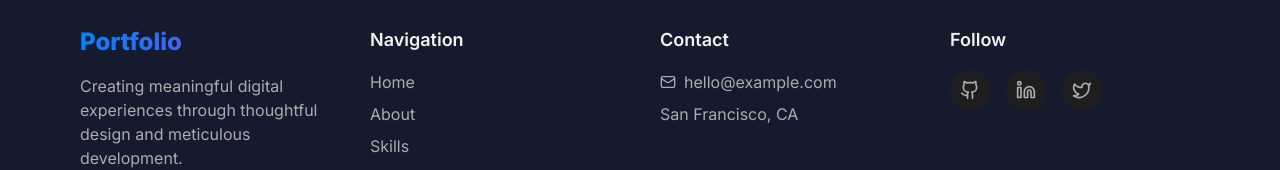
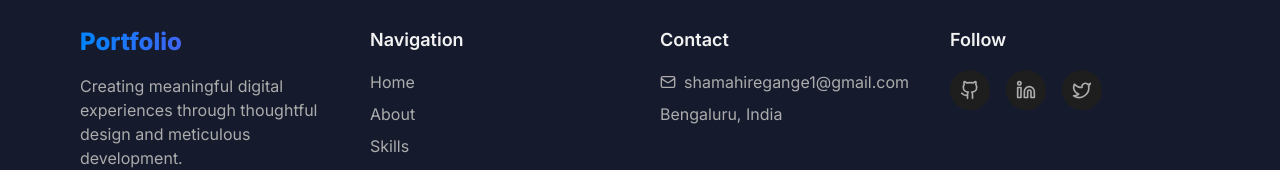
Before and after one commit to PreetamDivakar/shama, a React (Vite) app: page / in a window 1280 px wide. Shown: the part 5392-5562 px from the top of the page. Built offline with nearby package versions, Linux system fonts and the light colour scheme.

Commit message:
Update Footer.tsx

```diff
--- a/src/components/layout/Footer.tsx
+++ b/src/components/layout/Footer.tsx
@@ -42,11 +42,11 @@ const Footer: React.FC = () => {
                   href="mailto:hello@example.com"
                   className="hover:text-accent-blue transition-colors duration-300"
                 >
-                  hello@example.com
+                  shamahiregange1@gmail.com
                 </a>
               </li>
               <li>
-                <p>San Francisco, CA</p>
+                <p>Bengaluru, India</p>
               </li>
             </ul>
           </div>
```
